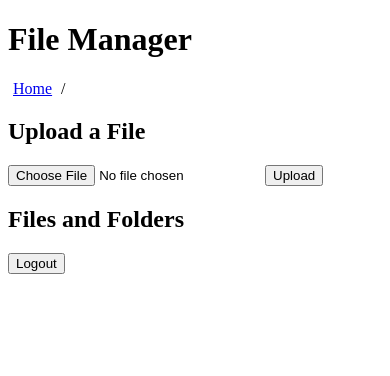
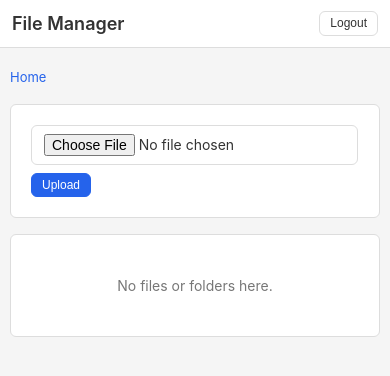
Before and after one commit to Surote/pvc-extract, a Flask app: page / in a window 390 px wide. Shown: the top 376 px of the page. Run offline with Flask 3, Linux system fonts and the light colour scheme; the visitor is signed in with stand-in values (Sample User, id 1); parts of the project's set-up code (start-up, migrations or seed data) failed here and were passed over.

Commit message:
feat: improve UI with minimal disconnected-environment design
- Add base.html template with shared CSS (system fonts, zero CDN deps)
- Rewrite index.html: table-based file listing with Name/Modified/Size/Actions
- Rewrite login.html: centered card layout
- Add filesizeformat template filter for human-readable sizes
- Sort files: directories first, then alphabetical
- Add delete confirmation dialog
- Hide delete button for directories
- Responsive table with horizontal scroll on mobile

Closes #5

Co-Authored-By: Claude Opus 4.6 (1M context) <noreply@anthropic.com>

```diff
--- a/app.py
+++ b/app.py
@@ -20,6 +20,16 @@ app.config['UPLOAD_FOLDER'] = UPLOAD_FOLDER
 app.config['MAX_CONTENT_LENGTH'] = 100 * 1024 * 1024
 app.secret_key = os.getenv('SECRET_KEY', os.urandom(24))
 os.makedirs(UPLOAD_FOLDER, exist_ok=True)
+
+@app.template_filter('filesizeformat')
+def filesizeformat_filter(value):
+    if value is None:
+        return '-'
+    for unit in ['B', 'KB', 'MB', 'GB']:
+        if abs(value) < 1024:
+            return f"{value:.1f} {unit}"
+        value /= 1024
+    return f"{value:.1f} TB"
 
 def safe_path(base, user_path):
     full = os.path.realpath(os.path.join(base, user_path))
@@ -51,12 +61,16 @@ def index(subpath=''):
         rel_path = os.path.join(subpath, item) if subpath else item
         modified_date = os.path.getmtime(full_path)
         formatted_date = datetime.fromtimestamp(modified_date).strftime('%d/%m/%y:%H:%M')
+        size = os.path.getsize(full_path) if not is_dir else None
         files.append({
             'name': item,
             'is_dir': is_dir,
             'path': rel_path,
-            'modified_date': formatted_date
+            'modified_date': formatted_date,
+            'size': size
         })
+
+    files.sort(key=lambda x: (not x['is_dir'], x['name'].lower()))
 
     breadcrumbs = []
     if subpath:
--- /dev/null
+++ b/templates/base.html
@@ -0,0 +1,126 @@
+<!DOCTYPE html>
+<html lang="en">
+<head>
+    <meta charset="UTF-8">
+    <meta name="viewport" content="width=device-width, initial-scale=1.0">
+    <title>{% block title %}File Manager{% endblock %}</title>
+    <style>
+        :root {
+            --bg: #f5f5f5;
+            --surface: #ffffff;
+            --border: #ddd;
+            --text: #333;
+            --text-muted: #777;
+            --primary: #2563eb;
+            --primary-hover: #1d4ed8;
+            --danger: #dc2626;
+            --danger-hover: #b91c1c;
+            --success-bg: #dcfce7;
+            --success-border: #86efac;
+            --error-bg: #fee2e2;
+            --error-border: #fca5a5;
+            --radius: 6px;
+        }
+        *, *::before, *::after { box-sizing: border-box; }
+        body {
+            font-family: -apple-system, BlinkMacSystemFont, "Segoe UI", Roboto, "Helvetica Neue", Arial, sans-serif;
+            font-size: 14px;
+            line-height: 1.5;
+            color: var(--text);
+            background: var(--bg);
+            margin: 0;
+            padding: 0;
+        }
+        .header {
+            background: var(--surface);
+            border-bottom: 1px solid var(--border);
+            padding: 12px 20px;
+            display: flex;
+            justify-content: space-between;
+            align-items: center;
+        }
+        .header h1 {
+            margin: 0;
+            font-size: 18px;
+            font-weight: 600;
+        }
+        .container {
+            max-width: 960px;
+            margin: 20px auto;
+            padding: 0 16px;
+        }
+        .card {
+            background: var(--surface);
+            border: 1px solid var(--border);
+            border-radius: var(--radius);
+            padding: 20px;
+            margin-bottom: 16px;
+        }
+        .flash-messages { list-style: none; padding: 0; margin: 0 0 16px 0; }
+        .flash-messages li {
+            padding: 10px 14px;
+            border-radius: var(--radius);
+            margin-bottom: 8px;
+            border: 1px solid;
+        }
+        .flash-success {
+            background: var(--success-bg);
+            border-color: var(--success-border);
+            color: #166534;
+        }
+        .flash-error {
+            background: var(--error-bg);
+            border-color: var(--error-border);
+            color: #991b1b;
+        }
+        .btn {
+            display: inline-block;
+            padding: 6px 14px;
+            font-size: 13px;
+            font-weight: 500;
+            border: 1px solid var(--border);
+            border-radius: var(--radius);
+            background: var(--surface);
+            color: var(--text);
+            cursor: pointer;
+            text-decoration: none;
+            line-height: 1.4;
+        }
+        .btn:hover { background: #f0f0f0; }
+        .btn-primary {
+            background: var(--primary);
+            border-color: var(--primary);
+            color: #fff;
+        }
+        .btn-primary:hover { background: var(--primary-hover); }
+        .btn-danger {
+            background: var(--danger);
+            border-color: var(--danger);
+            color: #fff;
+        }
+        .btn-danger:hover { background: var(--danger-hover); }
+        .btn-sm { padding: 3px 10px; font-size: 12px; }
+        input[type="password"], input[type="file"] {
+            padding: 8px 12px;
+            border: 1px solid var(--border);
+            border-radius: var(--radius);
+            font-size: 14px;
+            font-family: inherit;
+        }
+        input[type="password"]:focus {
+            outline: none;
+            border-color: var(--primary);
+            box-shadow: 0 0 0 2px rgba(37, 99, 235, 0.15);
+        }
+        label { font-weight: 500; }
+        @media (max-width: 640px) {
+            .container { padding: 0 10px; }
+            .header { padding: 10px 12px; }
+        }
+    </style>
+    {% block head %}{% endblock %}
+</head>
+<body>
+    {% block body %}{% endblock %}
+</body>
+</html>
--- a/templates/index.html
+++ b/templates/index.html
@@ -1,69 +1,158 @@
-<!doctype html>
-<html lang="en">
-<head>
-    <meta charset="UTF-8">
-    <meta name="viewport" content="width=device-width, initial-scale=1.0">
-    <title>File Manager</title>
+{% extends "base.html" %}
+{% block head %}
 <style>
-        .folder { font-weight: bold; }
-        .breadcrumb { margin-bottom: 20px; }
-        .breadcrumb a { margin: 0 5px; }
+    .breadcrumb {
+        margin-bottom: 16px;
+        font-size: 13px;
+        color: var(--text-muted);
+    }
+    .breadcrumb a {
+        color: var(--primary);
+        text-decoration: none;
+    }
+    .breadcrumb a:hover { text-decoration: underline; }
+    .breadcrumb .sep { margin: 0 4px; color: var(--text-muted); }
+    .upload-row {
+        display: flex;
+        gap: 8px;
+        align-items: center;
+        flex-wrap: wrap;
+    }
+    .table-wrap {
+        overflow-x: auto;
+        -webkit-overflow-scrolling: touch;
+    }
+    table {
+        width: 100%;
+        border-collapse: collapse;
+    }
+    th {
+        text-align: left;
+        padding: 8px 10px;
+        border-bottom: 2px solid var(--border);
+        font-size: 12px;
+        text-transform: uppercase;
+        letter-spacing: 0.5px;
+        color: var(--text-muted);
+        white-space: nowrap;
+    }
+    td {
+        padding: 8px 10px;
+        border-bottom: 1px solid #eee;
+        vertical-align: middle;
+    }
+    tr:hover td { background: #fafafa; }
+    .fname a {
+        color: var(--text);
+        text-decoration: none;
+        font-weight: 500;
+    }
+    .fname a:hover { color: var(--primary); }
+    .fname .icon {
+        display: inline-block;
+        width: 20px;
+        text-align: center;
+        margin-right: 4px;
+    }
+    .fname .folder { color: var(--primary); }
+    .fmeta {
+        color: var(--text-muted);
+        font-size: 13px;
+        white-space: nowrap;
+    }
+    .actions { white-space: nowrap; }
+    .actions form { display: inline; }
+    .actions .btn-sm { margin-left: 4px; }
+    .empty-state {
+        text-align: center;
+        padding: 40px 20px;
+        color: var(--text-muted);
+    }
 </style>
-</head>
-<body>
+{% endblock %}
+{% block body %}
+<div class="header">
     <h1>File Manager</h1>
-
-    <!-- Breadcrumb navigation -->
-    <div class="breadcrumb">
-        <a href="{{ url_for('index') }}">Home</a> /
-        {% for crumb in breadcrumbs %}
-            <a href="{{ url_for('index', subpath=crumb.path) }}">{{ crumb.name }}</a> /
-        {% endfor %}
+    <form action="{{ url_for('logout') }}" method="post" style="margin:0;">
+        <button type="submit" class="btn btn-sm">Logout</button>
+    </form>
 </div>
-
+<div class="container">
     {% with messages = get_flashed_messages() %}
       {% if messages %}
-        <ul class="messages">
+        <ul class="flash-messages">
         {% for message in messages %}
-          <li>{{ message }}</li>
+          <li class="{% if 'error' in message|lower or 'not found' in message|lower or 'Invalid' in message %}flash-error{% else %}flash-success{% endif %}">{{ message }}</li>
         {% endfor %}
         </ul>
       {% endif %}
     {% endwith %}
 
-    <h2>Upload a File</h2>
+    <div class="breadcrumb">
+        <a href="{{ url_for('index') }}">Home</a>
+        {% for crumb in breadcrumbs %}
+            <span class="sep">/</span>
+            <a href="{{ url_for('index', subpath=crumb.path) }}">{{ crumb.name }}</a>
+        {% endfor %}
+    </div>
+
+    <div class="card">
         <form action="{{ url_for('upload_file') }}" method="post" enctype="multipart/form-data">
             <input type="hidden" name="current_path" value="{{ current_path }}">
+            <div class="upload-row">
                 <input type="file" name="file">
-        <input type="submit" value="Upload">
+                <button type="submit" class="btn btn-primary btn-sm">Upload</button>
+            </div>
         </form>
+    </div>
 
-    <h2>Files and Folders</h2>
-    <ul>
+    <div class="card" style="padding: 0;">
+        {% if files %}
+        <div class="table-wrap">
+            <table>
+                <thead>
+                    <tr>
+                        <th>Name</th>
+                        <th>Modified</th>
+                        <th>Size</th>
+                        <th>Actions</th>
+                    </tr>
+                </thead>
+                <tbody>
                 {% for file in files %}
-        <li>
+                    <tr>
+                        <td class="fname">
                             {% if file.is_dir %}
-                <span class="folder">📁</span>
+                                <span class="icon folder">&#9654;</span>
                                 <a href="{{ url_for('index', subpath=file.path) }}">{{ file.name }}/</a>
-                <span class="file-date">{{ file.modified_date }}</span>
                             {% else %}
-                <span>📄</span>
+                                <span class="icon">&#9675;</span>
                                 <a href="{{ url_for('download_file', filepath=file.path) }}">{{ file.name }}</a>
-                <span class="file-date">{{ file.modified_date }}</span>
                             {% endif %}
-            <form action="{{ url_for('delete_file', filepath=file.path) }}" method="post" style="display:inline;">
-                <input type="submit" value="Delete">
+                        </td>
+                        <td class="fmeta">{{ file.modified_date }}</td>
+                        <td class="fmeta">{% if file.is_dir %}-{% else %}{{ file.size|filesizeformat }}{% endif %}</td>
+                        <td class="actions">
+                            {% if not file.is_dir %}
+                                <a href="{{ url_for('download_file', filepath=file.path) }}" class="btn btn-sm">Download</a>
+                                <form action="{{ url_for('delete_file', filepath=file.path) }}" method="post">
+                                    <button type="submit" class="btn btn-sm btn-danger" onclick="return confirm('Delete {{ file.name }}?')">Delete</button>
                                 </form>
-            {% if not file.is_dir and file.name.endswith('.bzip2') %}
-                <form action="{{ url_for('convert_to_html', filepath=file.path) }}" method="post" style="display:inline;">
-                    <input type="submit" value="Convert">
+                                {% if file.name.endswith('.bzip2') %}
+                                <form action="{{ url_for('convert_to_html', filepath=file.path) }}" method="post">
+                                    <button type="submit" class="btn btn-sm">Convert</button>
                                 </form>
                                 {% endif %}
-        </li>
+                            {% endif %}
+                        </td>
+                    </tr>
                 {% endfor %}
-    </ul>
-    <form action="{{ url_for('logout') }}" method="post">
-        <input type="submit" value="Logout">
-    </form>
-</body>
-</html>
+                </tbody>
+            </table>
+        </div>
+        {% else %}
+        <div class="empty-state">No files or folders here.</div>
+        {% endif %}
+    </div>
+</div>
+{% endblock %}
```
Also changed, not shown: templates/login.html (+53 -19 lines). Lines whose indentation alone changed are shown as unchanged.
